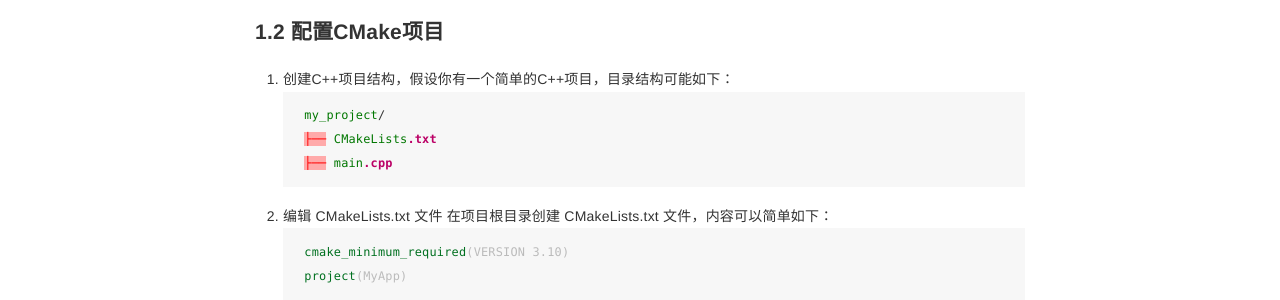
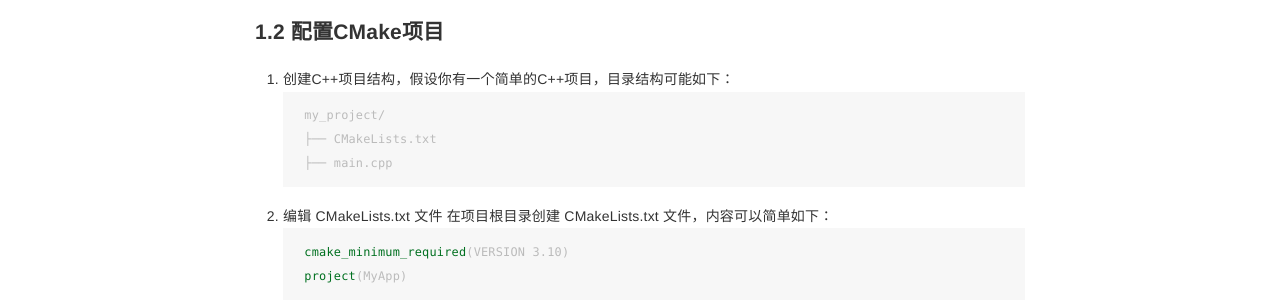
Before and after one commit to YooyoJin/yooyojin.github.io, a Jekyll site: the page built from _posts/2024-12-08-cmake .md, in a window 1280 px wide. Shown: the part 1067-1367 px from the top of the page. Built offline with Jekyll 4.4.1, drawn with Linux system fonts in a browser that asks for light colours.

Commit message:
<fix> 修改部分错误

````diff
--- a/_posts/2024-12-08-cmake .md
+++ b/_posts/2024-12-08-cmake .md
@@ -39,7 +39,7 @@ CMake本身不是构建工具，而是生成构建系统的工具，它生成的
 ### 1.2 配置CMake项目
 
 1. 创建C++项目结构，假设你有一个简单的C++项目，目录结构可能如下：
-    ``` css
+    ```
     my_project/
     ├── CMakeLists.txt
     ├── main.cpp
````
Also changed, not shown: _pages/design/draft.md (+1 -2 lines), _posts/2024-11-04-ut.md (line endings or trailing spaces).
